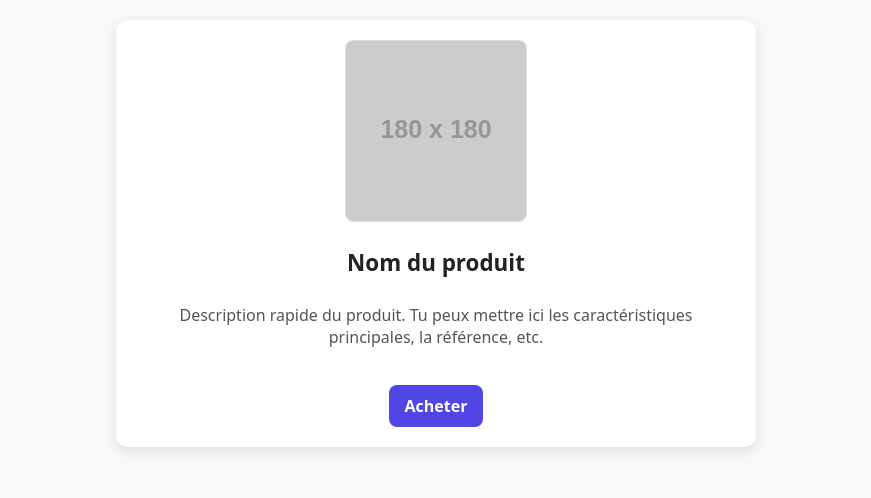
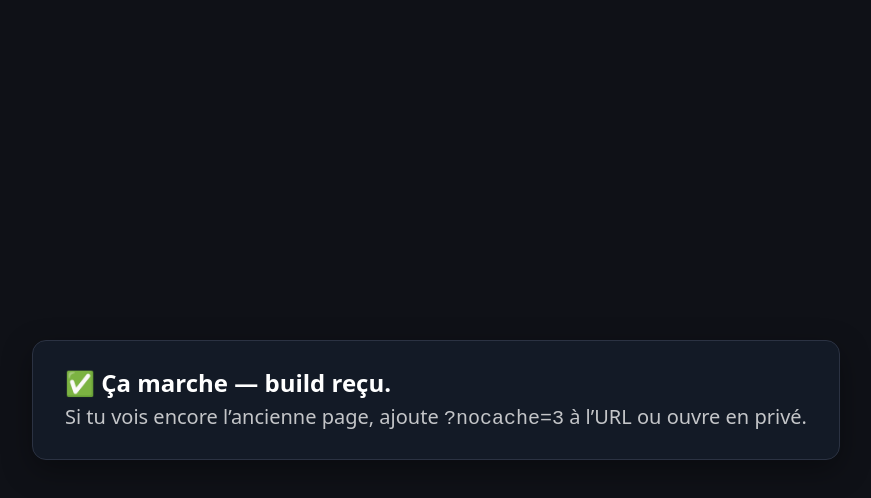
Before and after one commit to brayoun07-png/BATI-DC, a plain HTML site: page index.html in a window 1280 px wide. Shown: the whole page, without its empty margins (204-1075 px from the left). Drawn offline with Linux system fonts and the light colour scheme; placeholder pictures from the web are drawn by us.

Commit message:
Update index.html

```diff
--- a/index.html
+++ b/index.html
@@ -2,47 +2,22 @@
 <html lang="fr">
 <head>
   <meta charset="utf-8">
-  <title>Produit</title>
+  <title>TEST OK</title>
   <meta name="viewport" content="width=device-width, initial-scale=1">
+  <meta http-equiv="Cache-Control" content="no-store, must-revalidate, max-age=0">
+  <meta http-equiv="Pragma" content="no-cache">
   <style>
-    body{
-      font-family: system-ui, -apple-system, Segoe UI, Roboto, Arial;
-      margin:0; padding:20px;
-      background:#f7f8fa; color:#222;
-    }
-    .container{
-      max-width:600px; margin:auto;
-      background:#fff; border-radius:12px;
-      padding:20px; box-shadow:0 4px 12px rgba(0,0,0,0.1);
-    }
-    .product{
-      display:flex; flex-direction:column; align-items:center; text-align:center;
-    }
-    .product img{
-      width:180px; height:auto; margin-bottom:15px;
-      border-radius:8px; border:1px solid #ddd;
-    }
-    .product h1{
-      font-size:1.4rem; margin:10px 0;
-    }
-    .product p{
-      color:#555; line-height:1.4;
-    }
-    .btn{
-      margin-top:20px; background:#4f46e5; color:white;
-      padding:10px 16px; border-radius:8px; text-decoration:none; font-weight:600;
-    }
-    .btn:hover{ background:#3730a3; }
+    body{margin:0;display:flex;min-height:100svh;align-items:center;justify-content:center;
+         font:700 24px/1.2 system-ui,-apple-system,Segoe UI,Roboto,Arial;background:#0f1117;color:#fff}
+    .card{padding:28px 32px;border:1px solid #2b3242;border-radius:14px;background:#131a26;
+          box-shadow:0 10px 30px rgba(0,0,0,.35)}
+    .card small{display:block;margin-top:8px;font-weight:500;opacity:.75}
   </style>
 </head>
 <body>
-  <div class="container">
-    <div class="product">
-      <img src="https://via.placeholder.com/180" alt="Produit">
-      <h1>Nom du produit</h1>
-      <p>Description rapide du produit. Tu peux mettre ici les caractéristiques principales, la référence, etc.</p>
-      <a href="#" class="btn">Acheter</a>
-    </div>
+  <div class="card">
+    ✅ Ça marche — build reçu.
+    <small>Si tu vois encore l’ancienne page, ajoute <code>?nocache=3</code> à l’URL ou ouvre en privé.</small>
   </div>
 </body>
 </html>
```
